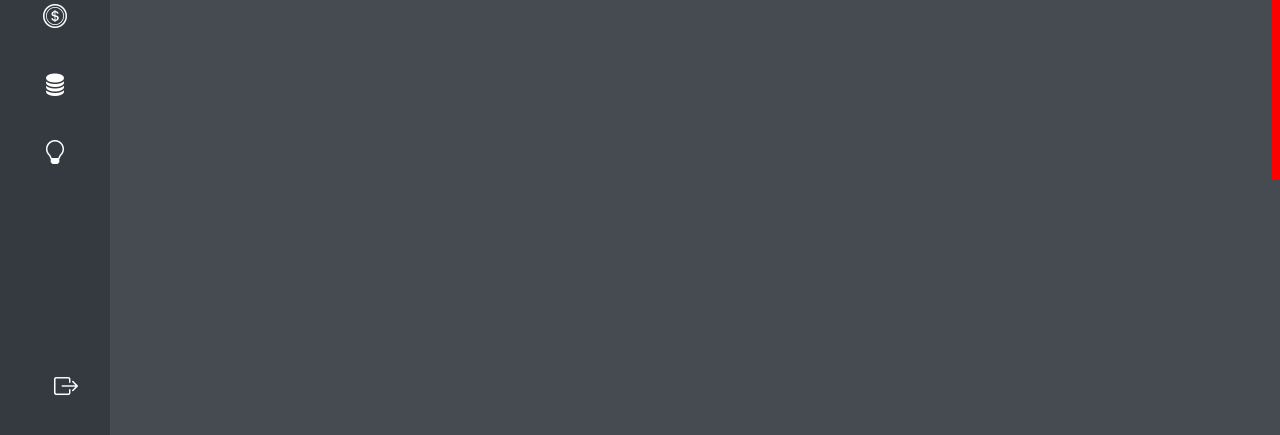
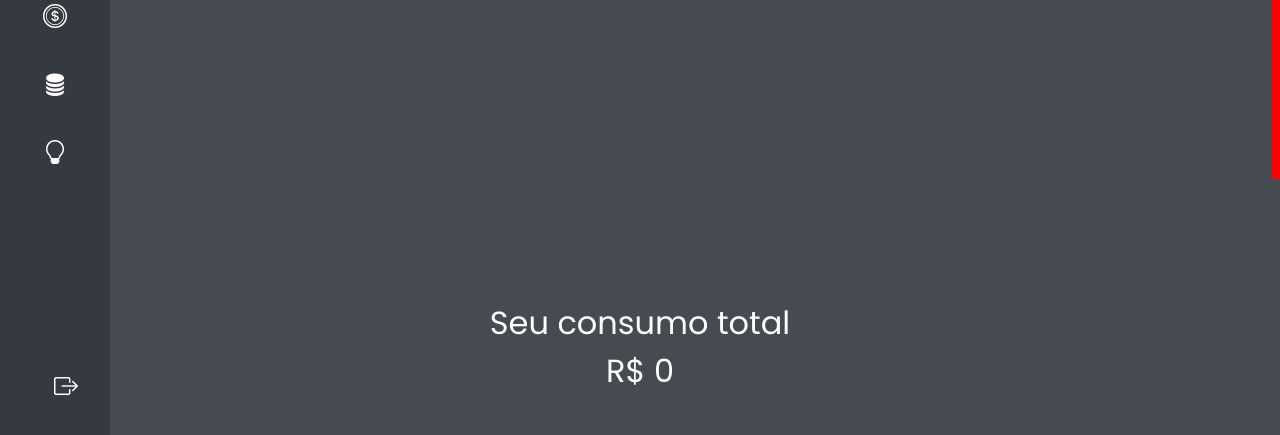
Before and after one commit to Luaanny/pharuspro.py, a Flask app: page /simulador in a window 1280 px wide; the page is wider, and only the part inside the window is pictured. Shown: the part 365-800 px from the top of that part. Run offline with Flask 3, Linux system fonts and the light colour scheme; a user stored in the database is signed in.

Commit message:
corrigi erro de, ao clicar para editar um aparelho, todos se tornavam editáveis e apenas o primeiro botão de edição tornava-se clicável para confirmar as alterações

```diff
--- a/app/Controllers/consumo_controller.py
+++ b/app/Controllers/consumo_controller.py
@@ -1,4 +1,5 @@
 from flask import Blueprint, request, redirect, url_for, render_template, flash, jsonify
+from sqlalchemy import select
 from app.extensions.database import db
 from app.models.Consumo import Consumo
 from flask_login import current_user, login_required
@@ -18,7 +19,11 @@ tips = [
 @login_required
 def simulador():
     consumos = Consumo.query.filter_by(user_id=current_user.id).all()
-    return render_template('pages/simulador.html', consumos=consumos, include_header=True, include_sidebar=True)
+
+    consumo_mensal = sum(consumo.consumo_mensal for consumo in consumos)
+    consumo_mensal = round(consumo_mensal, 2)
+
+    return render_template('pages/simulador.html', consumos=consumos, consumo_mensal=consumo_mensal,include_header=True, include_sidebar=True)
 
 
 @consumo_bp.route('/device_register', methods=['POST'])
--- a/app/static/css/simulador.css
+++ b/app/static/css/simulador.css
@@ -11,3 +11,11 @@ body {
     top: 50%;
     transform: translateY(-50%);
 }
+
+.consumo-mensal-container {
+    right: 50%;
+    transform: translateX(50%);
+    bottom: 5%;
+    font-size: 32px;
+    color: white;
+}
--- a/app/static/js/devices.js
+++ b/app/static/js/devices.js
@@ -1,9 +1,11 @@
-const deleteButton = document.querySelector('#deviceDeleteBtn')
-const editButton = document.querySelector('#deviceEdit')
-const saveButton = document.querySelector('#saveButton')
-const inputs = document.querySelectorAll('.card-text')
+function enableEditing(deviceId) {
+    const form = document.querySelector(`.updateDeviceForm[data-device-id="${deviceId}"]`);
+    const editButton = document.querySelector(`#deviceEdit${deviceId}`);
+    const saveButton = document.querySelector(`#saveButton${deviceId}`);
+    const inputs = form.querySelectorAll('.card-text');
 
-function enableEditting() {
+    console.log(editButton, saveButton);
+
     inputs.forEach(input => {
         input.removeAttribute("disabled");
     });
@@ -12,24 +14,23 @@ function enableEditting() {
     saveButton.classList.remove('d-none');
 }
 
-function save() {
+function save(deviceId) {
+    const form = document.querySelector(`.updateDeviceForm[data-device-id="${deviceId}"]`);
+    const editButton = document.querySelector(`#deviceEdit${deviceId}`);
+    const saveButton = document.querySelector(`#saveButton${deviceId}`);
+    const inputs = form.querySelectorAll('.card-text');
+
     inputs.forEach(input => {
-        input.setAttribute('disabled', "disabled");
+        input.setAttribute("disabled", 'disabled');
     });
 
     editButton.classList.remove('d-none');
-    saveButton.classList.add('d-none');
+    saveButton.classList.add('d-none')
+    form.addEventListener('submit', function (event) {
+        event.preventDefault();
 
-    let form = document.querySelector('#updateDeviceForms');
-
-    form.addEventListener('submit', function (event) {
-        console.log('entrou')
-        event.preventDefault();
-        console.log('entrou aq tmb')
-
-        const deviceId = form.getAttribute('data-device-id');
-        const potency = form.querySelector('#new_potency').value;
-        const timeInterval = form.querySelector('#new_time_interval').value;
+        const potency = form.querySelector(`#new_potency${deviceId}`).value;
+        const timeInterval = form.querySelector(`#new_time_interval${deviceId}`).value;
 
         fetch(`/update_device/${deviceId}`, {
             method: 'PUT',
@@ -44,35 +45,29 @@ function save() {
             .then(response => response.json())
             .then(data => {
                 if (data.error) {
-                    console.log(data)
                     form.reset()
-                    window.location.reload();
+                    window.location.reload()
                 } else {
                     window.location.reload();
                 }
             })
             .catch(error => {
                 console.error('Erro:', error);
+                alert('Ocorreu um erro ao atualizar o dispositivo.');
             });
     });
 }
 
-function deleteDevice() {
-    const deviceID = deleteButton.getAttribute("data-device-id")
-
+function deleteDevice(deviceId) {
     if (!confirm("Tem certeza que deseja excluir esse aparelho? Esta ação não pode ser desfeita.")) {
         return;
     }
 
-    fetch(`/consumo/delete/${deviceID}`, {
+    fetch(`/consumo/delete/${deviceId}`, {
         method: "DELETE",
         credentials: "include"
     })
-        .then(response => response.text())
-        .then(text => {
-            console.log("Resposta do servidor:", text);
-            return JSON.parse(text);
-        })
+        .then(response => response.json())
         .then(data => {
             if (data.message) {
                 window.location.href = "/simulador";
--- a/app/templates/components/aparelhos.html
+++ b/app/templates/components/aparelhos.html
@@ -10,34 +10,39 @@
         {% for consumo in consumos %}
             <li class="d-flex justify-content-center">
                 <div class="card" style="width: 18rem;">
-                    <form id="updateDeviceForms" data-device-id="{{ consumo.id }}">
+                    <form class="updateDeviceForm" data-device-id="{{ consumo.id }}">
                         <div class="card-body">
                             <h5 class="card-title">{{ consumo.aparelho }}</h5>
                             <div class="d-flex flex-column text-start mb-2">
                                 <label for="potency">Potência</label>
-                                <input class="card-text disabled" id="new_potency" name="potency" value="{{ consumo.potency }}"
-                                       disabled></input>
+                                <input class="card-text disabled input{{ consumo.id }}" id="new_potency{{ consumo.id }}"
+                                       name="potency"
+                                       value="{{ consumo.potency }}" disabled>
                             </div>
                             <div class="d-flex flex-column text-start mb-2">
                                 <label for="time_interval">Tempo de uso</label>
-                                <input class="card-text disabled" id="new_time_interval" name="time_interval"
-                                       value="{{ consumo.time_interval }}"
-                                       disabled></input>
+                                <input class="card-text disabled input{{ consumo.id }}"
+                                       id="new_time_interval{{ consumo.id }}" name="time_interval"
+                                       value="{{ consumo.time_interval }}" disabled>
                             </div>
                             <div class="d-flex flex-column text-start mb-2">
                                 <label for="consumo_mensal">Consumo mensal</label>
-                                <span id="consumo_mensal">{{ consumo.consumo_mensal }}</span>
+                                <span id="consumo_mensal">R$ {{ consumo.consumo_mensal }}</span>
                             </div>
                         </div>
                         <div class="buttons p-2">
-                            <button type="button" id="deviceDeleteBtn" data-device-id="{{ consumo.id }}" onclick="deleteDevice()">
+                            <button type="button" class="deviceDeleteBtn" data-device-id="{{ consumo.id }}"
+                                    onclick="deleteDevice({{ consumo.id }})">
                                 <i class="bi bi-trash"></i>
                             </button>
-                            <button type="button" id="deviceEdit" data-device-id="{{ consumo.id }}" onclick="enableEditting()">
+                            <button type="button" id="deviceEdit{{ consumo.id }}"
+                                    onclick="enableEditing({{ consumo.id }})">
                                 <i class="bi bi-pencil"></i>
                             </button>
-                            <button type="submit" class="d-none" id="saveButton" data-device-id="{{ consumo.id }}"
-                                    onclick="save()"><i class="bi bi-check2"></i></button>
+                            <button type="submit" class="d-none" id="saveButton{{ consumo.id }}"
+                                    onclick="save({{ consumo.id }})">
+                                <i class="bi bi-check2"></i>
+                            </button>
                         </div>
                     </form>
                 </div>
--- a/app/templates/components/sidebar.html
+++ b/app/templates/components/sidebar.html
@@ -18,7 +18,7 @@
                 </a>
             </li>
             <li class="side_item">
-                <a href="{{ url_for('consumo') }}">
+                <a href="{{ url_for('post.metas') }}">
                     <i class="bi bi-bookmark"></i>
                     <span class="item-description">Metas</span>
                 </a>
--- a/app/templates/pages/simulador.html
+++ b/app/templates/pages/simulador.html
@@ -24,6 +24,10 @@
             </div>
         </form>
 
+        <div class="position-absolute d-flex flex-column align-items-center consumo-mensal-container">
+            <span>Seu consumo total</span>
+            <span class="consumo-total">R$ {{ consumo_mensal }}</span>
+        </div>
         {% include "components/aparelhos.html" %}
         <div class="toggle-devices" id="devicesToggle"></div>
     </div>
```
Also changed, not shown: instance/pharus.db.
